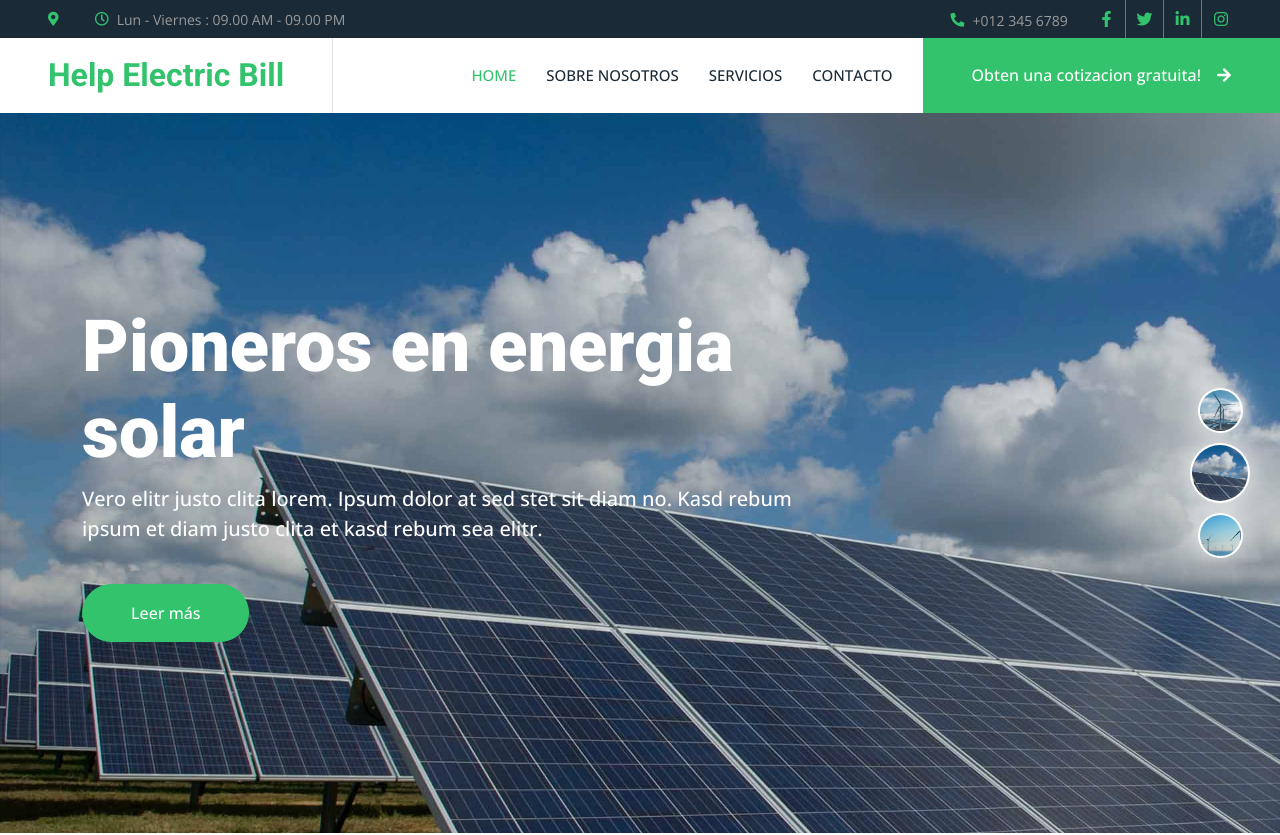
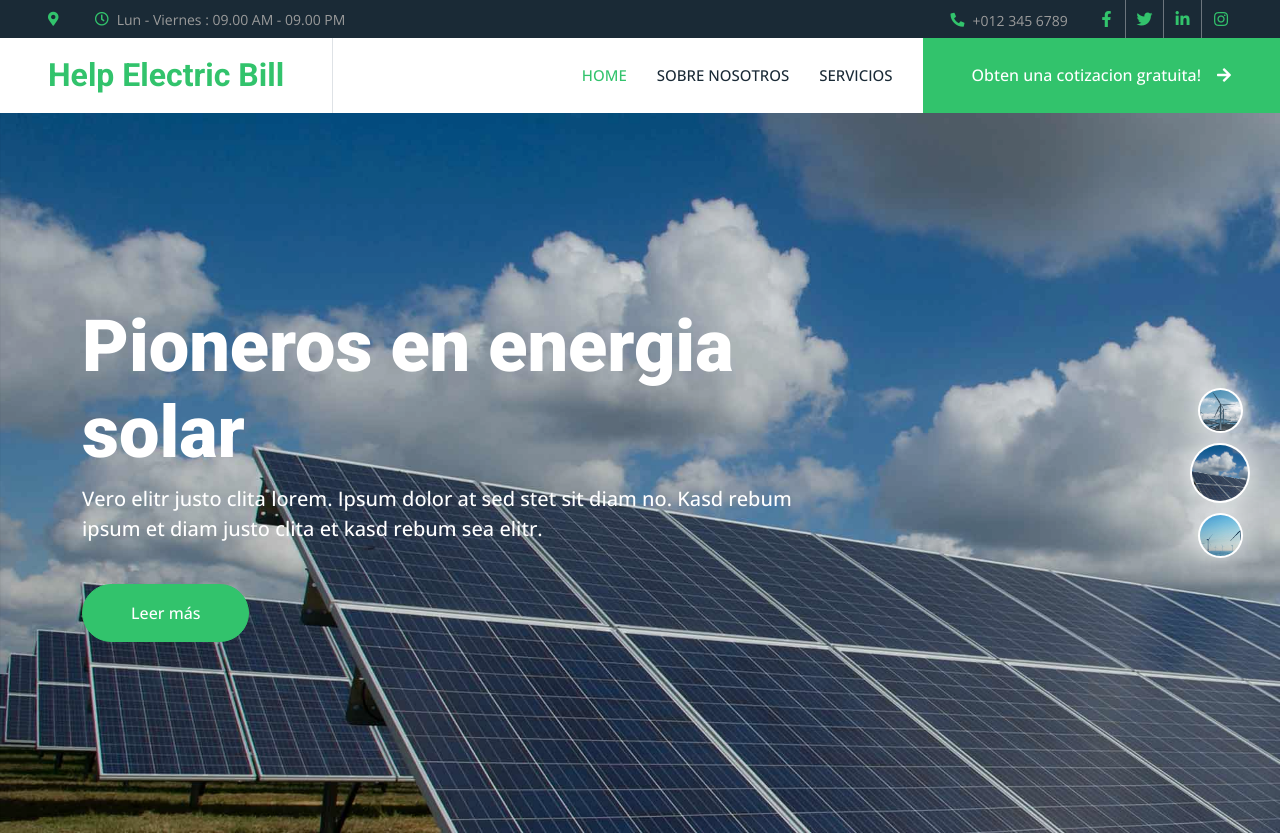
Before and after one commit to Alejod2103/SolarHtmlPage, a plain HTML site: page index.html in a window 1280 px wide. Shown: the top 835 px of the page. Drawn offline with nearby package versions, Linux system fonts and the light colour scheme.

Commit message:
commit 1.7

```diff
--- a/index.html
+++ b/index.html
@@ -92,7 +92,6 @@
                         <a href="#" class="dropdown-item">Nuestro Equipo</a>
                     </div>
                 </div>
-                <a href="contact.html" class="nav-item nav-link">Contacto</a>
             </div>
             <a href="" class="btn btn-primary rounded-0 py-4 px-lg-5 d-none d-lg-block">Obten una cotizacion gratuita!<i class="fa fa-arrow-right ms-3"></i></a>
         </div>
```
